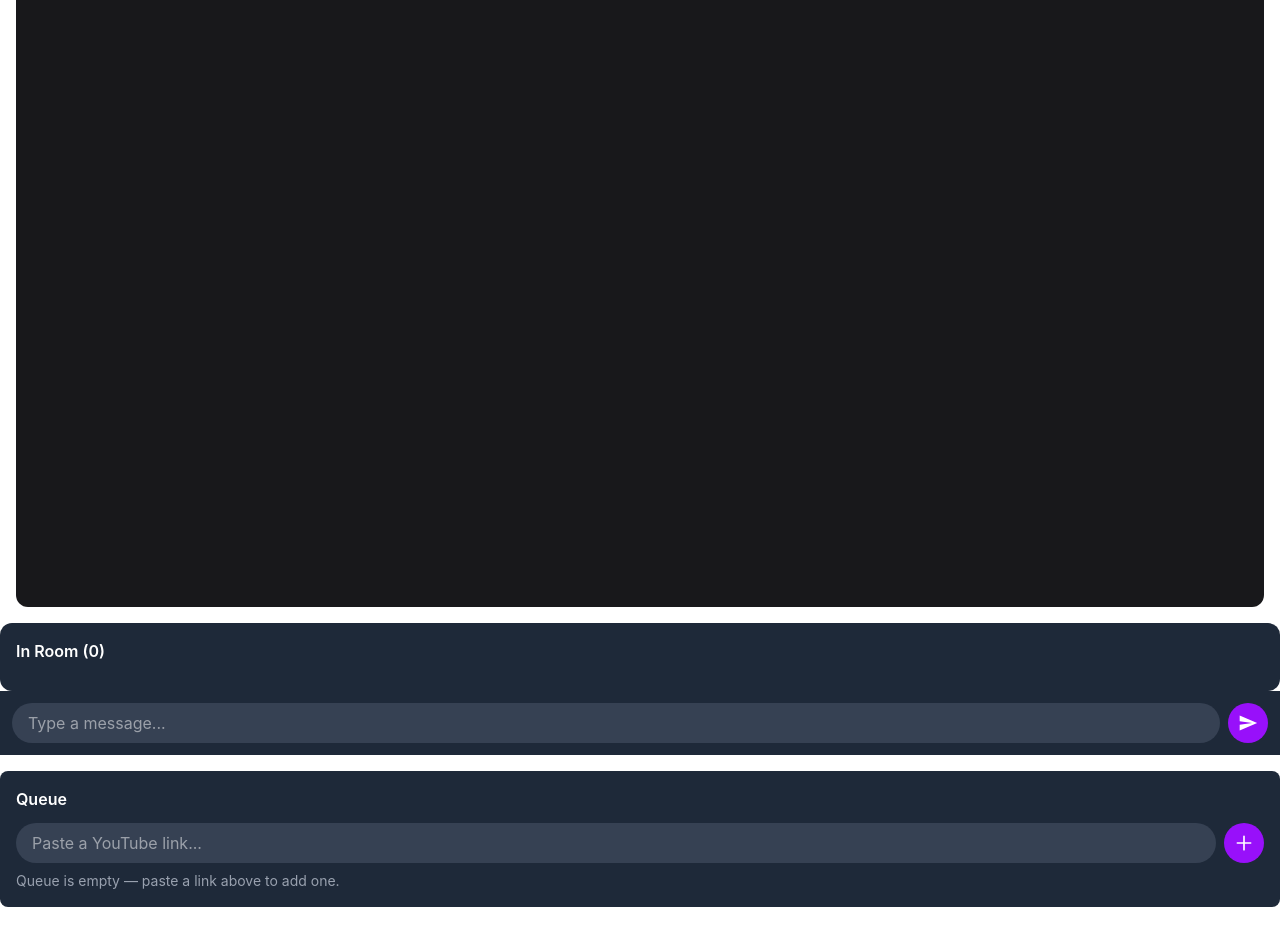
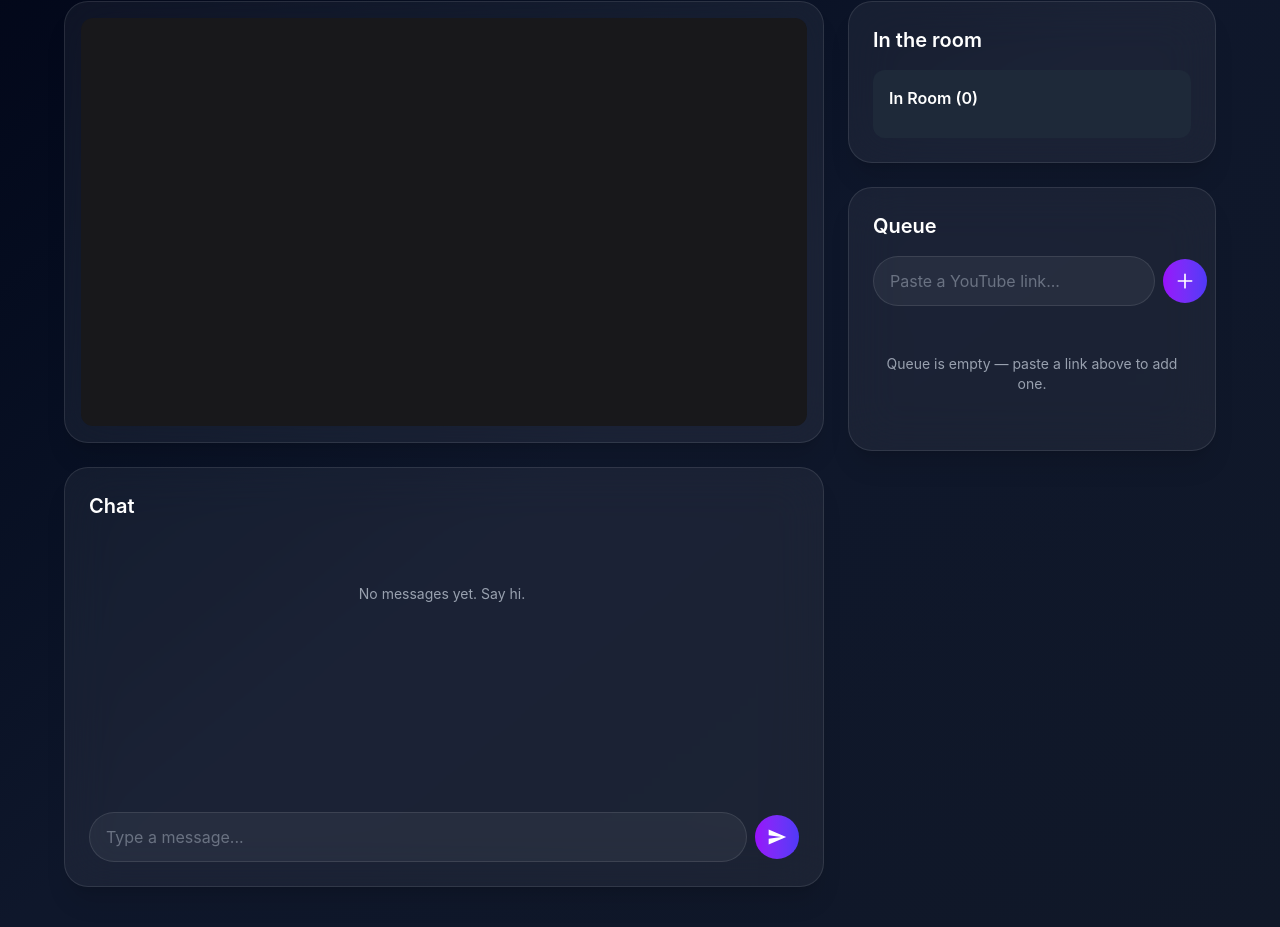
Before and after one commit to shashankk-singh/syncBeats, a React (Vite) app in the folder syncbeats-frontend/: page /room/1 in a window 1280 px wide. Shown: the part 135-1062 px from the top of the page. Built offline with nearby package versions, Linux system fonts and the light colour scheme.

Commit message:
Room UI overhaul matching Dashboard theme, dynamic videoId from queue

```diff
--- a/syncbeats-frontend/src/components/Player.jsx
+++ b/syncbeats-frontend/src/components/Player.jsx
@@ -45,6 +45,7 @@ function Player({ videoId, socket }) {
 
 
     window.onYouTubeIframeAPIReady = function() {
+        console.log('Player creating with videoId:', videoId)
         setPlayer(new YT.Player(playerContainerRef.current, {
             height: '100%',
             width: '100%',
--- a/syncbeats-frontend/src/pages/Room.jsx
+++ b/syncbeats-frontend/src/pages/Room.jsx
@@ -102,20 +102,53 @@ function Room() {
   }, [socket])
 
 return (
+  <div className="min-h-screen bg-gradient-to-br from-slate-950 via-slate-900 to-gray-900 px-4 py-10">
+    <div className="max-w-6xl mx-auto">
+      <div className="mb-8 flex items-center justify-between flex-wrap gap-4">
         <div>
-      Room {code}
-      <div className="p-4">
-        <Player videoId="dQw4w9WgXcQ" socket={socket} />
+          <h1 className="text-4xl font-bold text-white mb-1">Room</h1>
+          <p className="text-gray-400 text-sm">
+            Code: <span className="text-purple-300 font-mono">{code}</span>
+          </p>
         </div>
-      <UsersList users={users} />
-      <div>
-        {messages.map((m, index) => (
-          <div key={index}>
-            <strong>{m.username}:</strong> {m.message}
+        <div className="flex items-center gap-2 rounded-full border border-white/10 bg-white/5 px-4 py-2">
+          <span className="w-2 h-2 rounded-full bg-emerald-400" />
+          <span className="text-white text-sm font-medium">{users.length} watching</span>
         </div>
-        ))}
       </div>
-      <div className="flex items-center gap-2 p-3 bg-gray-800">
+
+      {error && (
+        <div className="mb-6 rounded-xl border border-red-500/20 bg-red-500/10 p-4 text-red-400">
+          {error}
+        </div>
+      )}
+
+      <div className="grid gap-6 lg:grid-cols-3">
+        <div className="lg:col-span-2 flex flex-col gap-6">
+
+          <div className="rounded-3xl border border-white/10 bg-white/5 backdrop-blur-xl p-4 shadow-xl">
+            <Player videoId='dQw4w9WgXcQ' socket={socket} />
+          </div>
+
+          <div className="rounded-3xl border border-white/10 bg-white/5 backdrop-blur-xl p-6 shadow-xl flex flex-col h-[420px]">
+            <h2 className="text-xl font-semibold text-white mb-4">Chat</h2>
+
+            <div className="flex-1 overflow-y-auto pr-1 space-y-3 mb-4">
+              {messages.length === 0 ? (
+                <div className="text-center py-12 text-gray-400 text-sm">
+                  No messages yet. Say hi.
+                </div>
+              ) : (
+                messages.map((m, index) => (
+                  <div key={index} className="text-sm">
+                    <span className="text-purple-300 font-semibold">{m.username}:</span>{' '}
+                    <span className="text-gray-200">{m.message}</span>
+                  </div>
+                ))
+              )}
+            </div>
+
+            <div className="flex items-center gap-2">
               <input
                 value={chatInput}
                 onChange={(e) => setChatInput(e.target.value)}
@@ -123,11 +156,42 @@ return (
                   if (e.key === 'Enter') sendMessage()
                 }}
                 placeholder="Type a message..."
-          className="flex-1 bg-gray-700 text-white rounded-full px-4 py-2 outline-none focus:ring-2 focus:ring-purple-500/40"
+                className="
+                  flex-1
+                  bg-white/5
+                  border
+                  border-white/10
+                  text-white
+                  placeholder-gray-500
+                  rounded-full
+                  px-4
+                  py-3
+                  outline-none
+                  transition-all
+                  focus:border-purple-500
+                  focus:ring-2
+                  focus:ring-purple-500/30
+                "
               />
               <button
                 onClick={sendMessage}
-          className="w-10 h-10 flex items-center justify-center rounded-full bg-purple-600 hover:bg-purple-700 text-white transition-all shrink-0"
+                className="
+                  w-11 h-11
+                  flex
+                  items-center
+                  justify-center
+                  rounded-full
+                  bg-gradient-to-r
+                  from-purple-600
+                  to-indigo-600
+                  hover:from-purple-500
+                  hover:to-indigo-500
+                  text-white
+                  transition-all
+                  duration-300
+                  hover:scale-[1.05]
+                  shrink-0
+                "
               >
                 <svg
                   xmlns="http://www.w3.org/2000/svg"
@@ -139,12 +203,23 @@ return (
                 </svg>
               </button>
             </div>
+          </div>
+        </div>
+
+        {/* Right column: Users + Queue */}
+        <div className="flex flex-col gap-6">
+
+          {/* Users */}
+          <div className="rounded-3xl border border-white/10 bg-white/5 backdrop-blur-xl p-6 shadow-xl">
+            <h2 className="text-xl font-semibold text-white mb-4">In the room</h2>
+            <UsersList users={users} />
+          </div>
 
           {/* Queue */}
-      <div className="bg-gray-800 rounded-lg p-4 mt-4">
-        <h2 className="text-white font-semibold mb-3">Queue</h2>
+          <div className="rounded-3xl border border-white/10 bg-white/5 backdrop-blur-xl p-6 shadow-xl">
+            <h2 className="text-xl font-semibold text-white mb-4">Queue</h2>
 
-        <div className="flex items-center gap-2 mb-2">
+            <div className="flex items-center gap-2 mb-4">
               <input
                 value={videoLink}
                 onChange={(e) => setVideoLink(e.target.value)}
@@ -152,11 +227,42 @@ return (
                   if (e.key === 'Enter') addQueue()
                 }}
                 placeholder="Paste a YouTube link..."
-            className="flex-1 bg-gray-700 text-white rounded-full px-4 py-2 outline-none focus:ring-2 focus:ring-purple-500/40"
+                className="
+                  flex-1
+                  bg-white/5
+                  border
+                  border-white/10
+                  text-white
+                  placeholder-gray-500
+                  rounded-full
+                  px-4
+                  py-3
+                  outline-none
+                  transition-all
+                  focus:border-purple-500
+                  focus:ring-2
+                  focus:ring-purple-500/30
+                "
               />
               <button
                 onClick={addQueue}
-            className="w-10 h-10 flex items-center justify-center rounded-full bg-purple-600 hover:bg-purple-700 text-white transition-all shrink-0"
+                className="
+                  w-11 h-11
+                  flex
+                  items-center
+                  justify-center
+                  rounded-full
+                  bg-gradient-to-r
+                  from-purple-600
+                  to-indigo-600
+                  hover:from-purple-500
+                  hover:to-indigo-500
+                  text-white
+                  transition-all
+                  duration-300
+                  hover:scale-[1.05]
+                  shrink-0
+                "
               >
                 <svg
                   xmlns="http://www.w3.org/2000/svg"
@@ -176,31 +282,53 @@ return (
             )}
 
             <div className="flex flex-col gap-2">
-          {queue.length === 0 && (
-            <p className="text-gray-400 text-sm">
+              {queue.length === 0 ? (
+                <div className="text-center py-8 text-gray-400 text-sm">
                   Queue is empty — paste a link above to add one.
-            </p>
-          )}
-          {queue.map((item) => (
+                </div>
+              ) : (
+                queue.map((item) => (
                   <div
                     key={item.videoId}
-              className="flex items-center gap-3 bg-gray-700/60 rounded-lg p-2"
+                    className="
+                      flex
+                      items-center
+                      gap-3
+                      rounded-2xl
+                      border
+                      border-white/10
+                      bg-white/[0.03]
+                      hover:bg-white/[0.07]
+                      transition-all
+                      p-2
+                    "
                   >
                     {item.thumbnail ? (
                       <img
                         src={item.thumbnail}
                         alt={item.title}
-                  className="w-16 h-9 object-cover rounded shrink-0"
+                        className="w-16 h-9 object-cover rounded-lg shrink-0"
                       />
                     ) : (
-                <div className="w-16 h-9 bg-black rounded shrink-0" />
+                      <div className="w-16 h-9 bg-black/40 rounded-lg shrink-0" />
                     )}
                     <span className="flex-1 text-white text-sm truncate">
                       {item.title}
                     </span>
                     <button
                       onClick={() => removeFromQueue({ videoId: item.videoId })}
-                className="w-7 h-7 flex items-center justify-center rounded-full text-gray-300 hover:text-white hover:bg-red-600/80 transition-all shrink-0"
+                      className="
+                        w-7 h-7
+                        flex
+                        items-center
+                        justify-center
+                        rounded-full
+                        text-gray-400
+                        hover:text-white
+                        hover:bg-red-500/80
+                        transition-all
+                        shrink-0
+                      "
                     >
                       <svg
                         xmlns="http://www.w3.org/2000/svg"
@@ -218,7 +346,11 @@ return (
                       </svg>
                     </button>
                   </div>
-          ))}
+                ))
+              )}
+            </div>
+          </div>
+        </div>
       </div>
     </div>
   </div>
```
Lines whose indentation alone changed are shown as unchanged.
